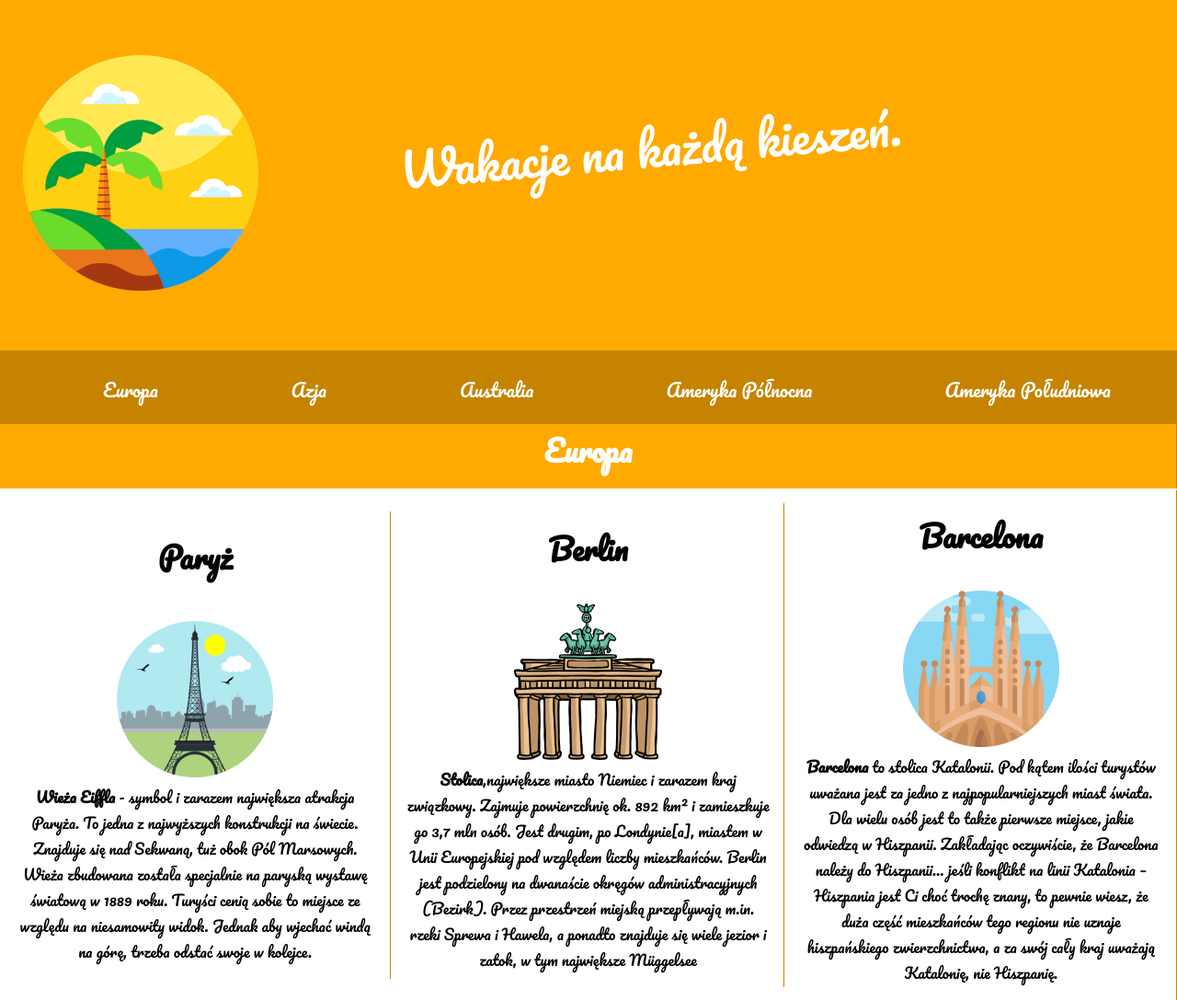
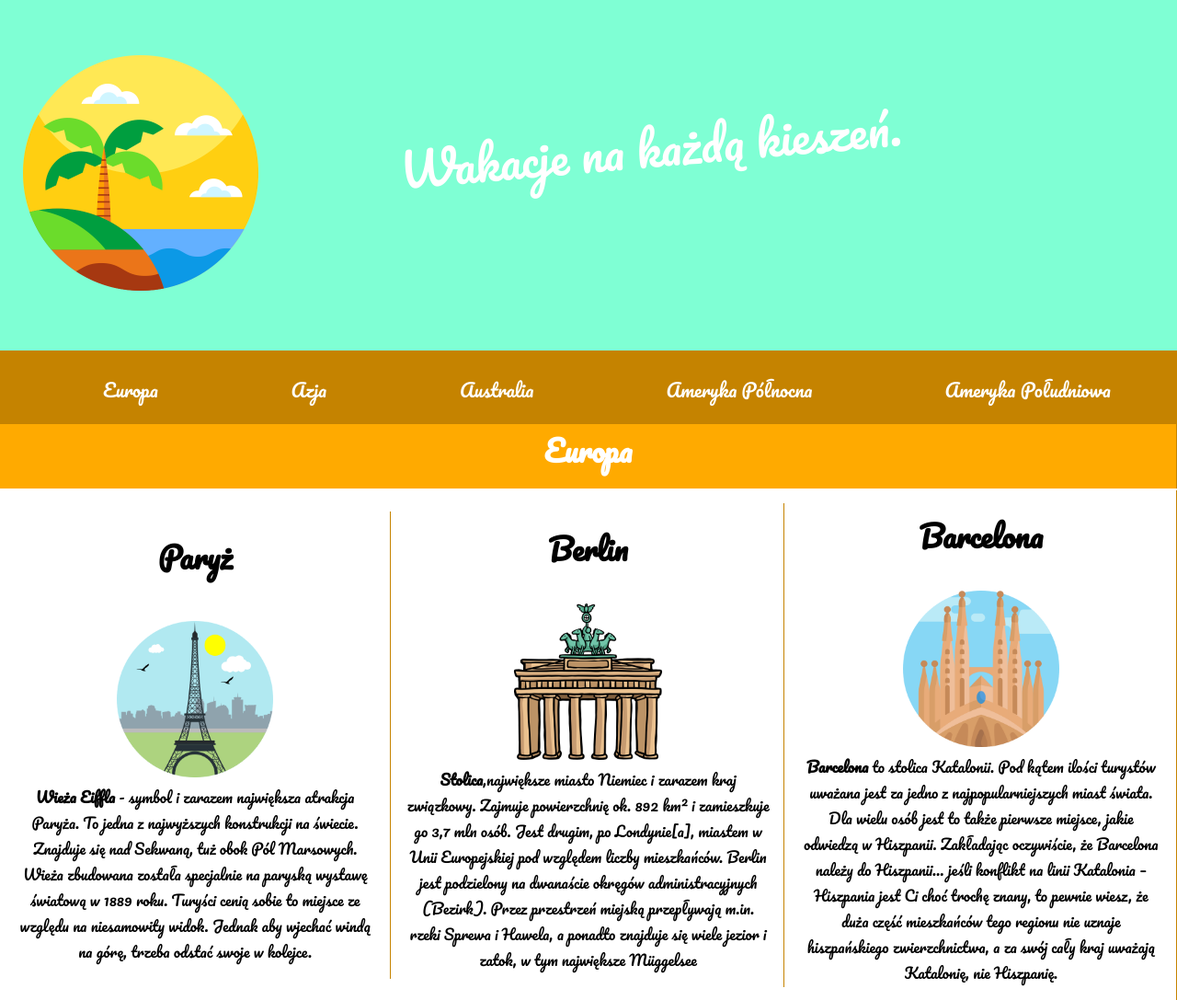
Before and after one commit to lukaszgorzelak/My-example-site, a plain HTML site: page index.html in a window 1280 px wide. Shown: the top 1087 px of the page at 92% size. Drawn offline with Linux system fonts and the light colour scheme; a web font is replaced by a local one.

Commit message:
change background color

```diff
--- a/main.css
+++ b/main.css
@@ -19,7 +19,8 @@ body {
 } */
 
 .logo {
-    background-color: #FFAA00;
+    /* background-color: #FFAA00; */
+    background-color: aquamarine;
     /* margin: -20px 0; */
     min-height: 100px;
 }
```
